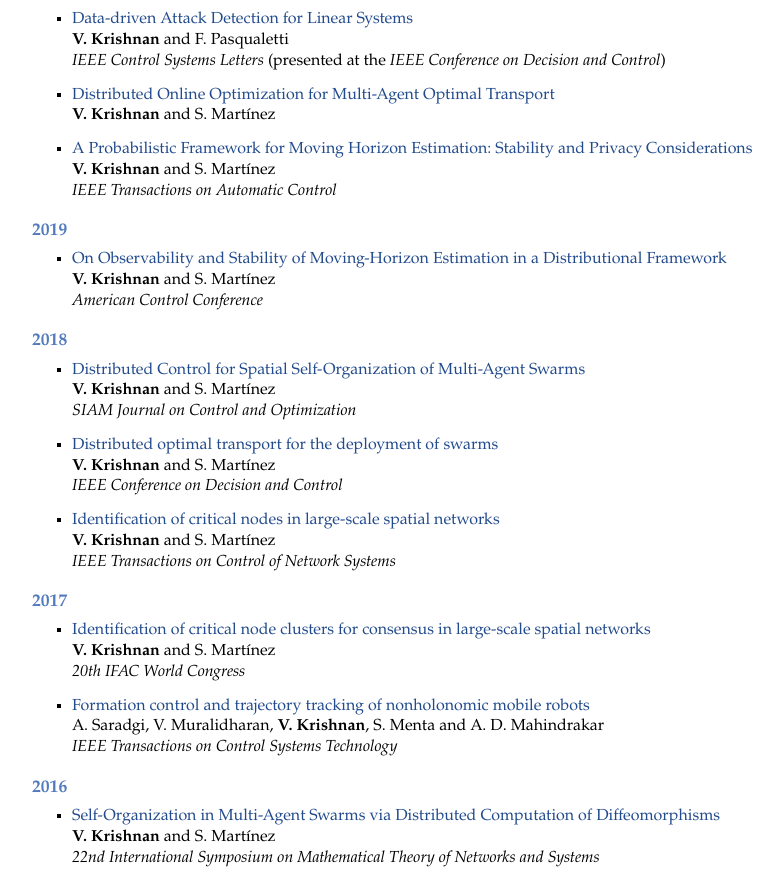
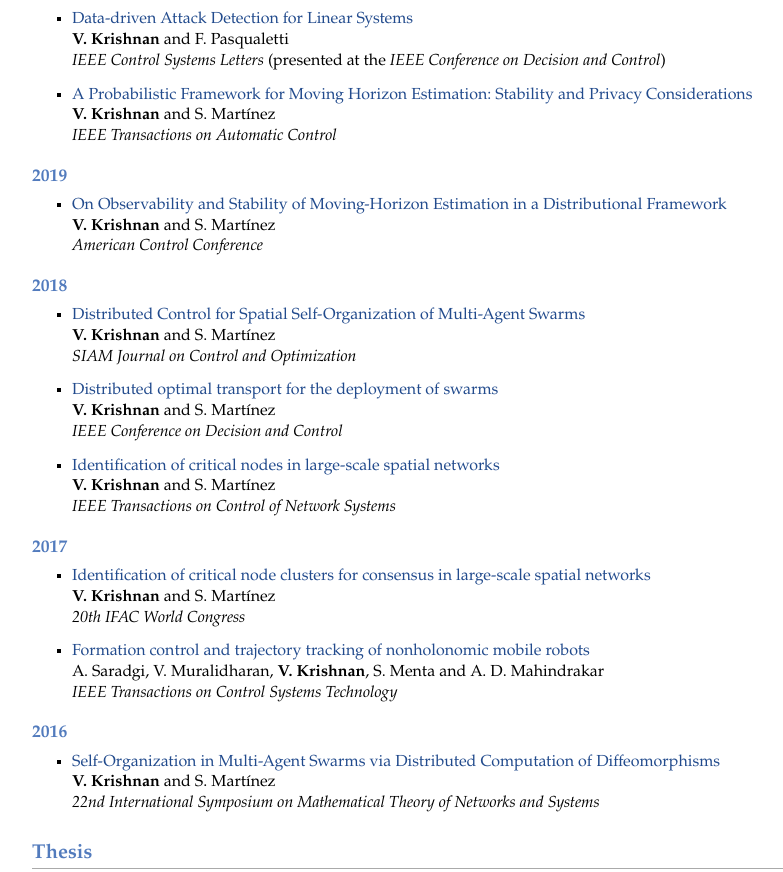
Before and after one commit to vishaal-krishnan/vishaal-krishnan.github.io, a plain HTML site: page index.html in a window 1280 px wide. Shown: the part 1644-2516 px from the top of the page, without its empty margins (134-917 px from the left). Drawn offline with Linux system fonts and the light colour scheme.

Commit message:
changes 092224

```diff
--- a/index.html
+++ b/index.html
@@ -134,12 +134,6 @@ A. A. R. Al Makkah, <b>V. Krishnan</b> and F. Pasqualetti <br />
 </li>
 </ul>
 <ul>
-<li><p><a href="https://vishaal-krishnan.github.io/papers/J4/info.html" target=&ldquo;blank&rdquo;>Distributed Online Optimization for Multi-Agent Optimal Transport</a> <br />
-<b>V. Krishnan</b> and S. Martínez
-</p>
-</li>
-</ul>
-<ul>
 <li><p><a href="https://vishaal-krishnan.github.io/papers/J3/info.html" target=&ldquo;blank&rdquo;>A Probabilistic Framework for  Moving Horizon Estimation: Stability and Privacy Considerations</a> <br />
 <b>V. Krishnan</b> and S. Martínez <br />
 <i>IEEE Transactions on Automatic Control</i>
@@ -210,7 +204,7 @@ A. Saradgi, V. Muralidharan, <b>V. Krishnan</b>, S. Menta and A. D. Mahindrakar
 </ul>
 <div id="footer">
 <div id="footer-text">
-Page generated 2024-09-22 12:52:46 EDT, by <a href="https://github.com/wsshin/jemdoc_mathjax" target="blank">jemdoc+MathJax</a>.
+Page generated 2024-09-22 12:55:12 EDT, by <a href="https://github.com/wsshin/jemdoc_mathjax" target="blank">jemdoc+MathJax</a>.
 </div>
 </div>
 </div>
```
Also changed, not shown: 1 other file.
